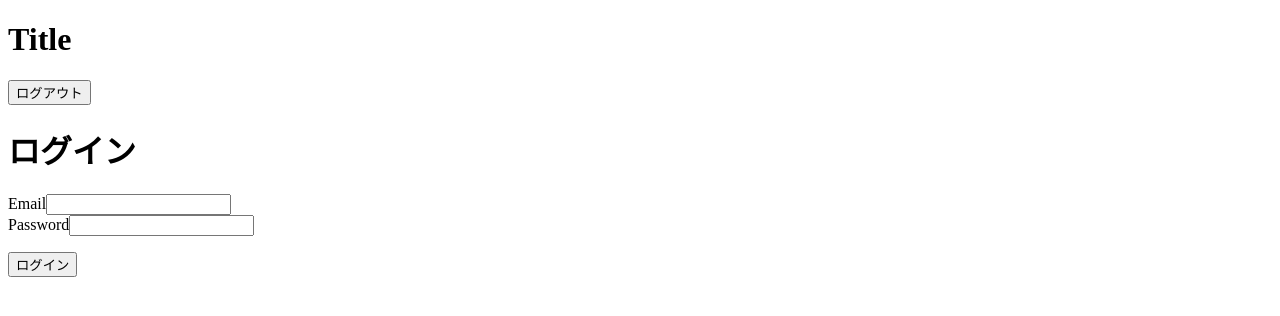
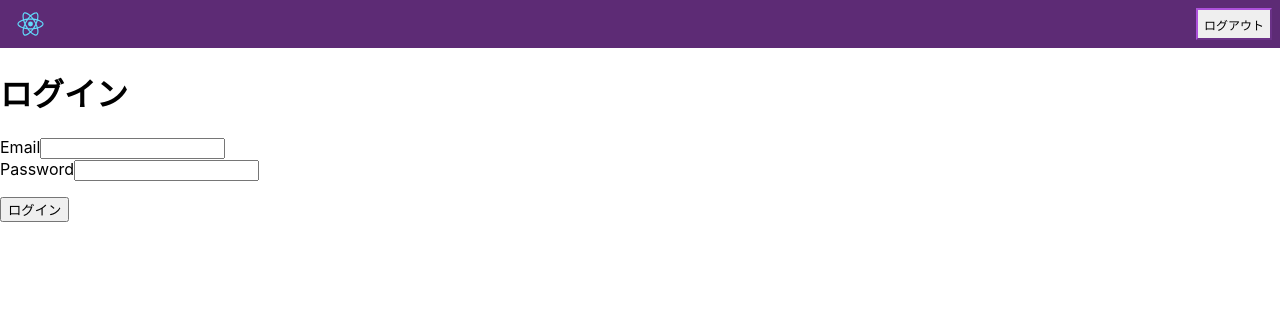
Before and after one commit to iii-ishida/DailyTodo, a React (Create React App) app in the folder web-client/: page /login in a window 1280 px wide. Shown: the top 316 px of the page. Built offline with nearby package versions, Linux system fonts and the light colour scheme; no server answers.

Commit message:
feat(web-client): css を追加

```diff
--- a/web-client/src/components/App/App.css
+++ /dev/null
@@ -1,38 +0,0 @@
-.App {
-  text-align: center;
-}
-
-.App-logo {
-  height: 40vmin;
-  pointer-events: none;
-}
-
-@media (prefers-reduced-motion: no-preference) {
-  .App-logo {
-    animation: App-logo-spin infinite 20s linear;
-  }
-}
-
-.App-header {
-  background-color: #282c34;
-  min-height: 100vh;
-  display: flex;
-  flex-direction: column;
-  align-items: center;
-  justify-content: center;
-  font-size: calc(10px + 2vmin);
-  color: white;
-}
-
-.App-link {
-  color: #61dafb;
-}
-
-@keyframes App-logo-spin {
-  from {
-    transform: rotate(0deg);
-  }
-  to {
-    transform: rotate(360deg);
-  }
-}
--- /dev/null
+++ b/web-client/src/components/App/App.module.css
@@ -0,0 +1,11 @@
+.container {
+  display: grid;
+  grid-template-columns: max-content auto;
+  grid-template-rows: max-content auto;
+  height: 100vh;
+}
+
+.header {
+  grid-column-start: 1;
+  grid-column-end: 3;
+}
--- a/web-client/src/components/App/App.tsx
+++ b/web-client/src/components/App/App.tsx
@@ -10,7 +10,7 @@ import PrivateRoute from 'src/components/PrivateRoute'
 import Header from 'src/components/Header'
 import Navigation from 'src/components/Navigation'
 
-import './App.css'
+import styles from './App.module.css'
 import { useWatchAuthState } from './hooks'
 
 const App: React.FC = () => {
@@ -22,8 +22,9 @@ const App: React.FC = () => {
   }
 
   return (
+    <div className={styles.container}>
       <Router>
-      <Header />
+        <Header className={styles.header} />
 
         {isSignedIn && (
           <Navigation>
@@ -32,6 +33,7 @@ const App: React.FC = () => {
           </Navigation>
         )}
 
+        <div className="App-main">
           <Switch>
             <PrivateRoute exact path="/">
               <TodoList />
@@ -43,7 +45,9 @@ const App: React.FC = () => {
               <Login />
             </Route>
           </Switch>
+        </div>
       </Router>
+    </div>
   )
 }
 
--- a/web-client/src/components/Header.tsx
+++ /dev/null
@@ -1,25 +0,0 @@
-import React from 'react'
-import { useDispatch } from 'react-redux'
-import { signOut } from 'src/auth'
-import { UserActions } from 'src/redux'
-
-function useSignOut(): () => Promise<any> {
-  const dispatch = useDispatch()
-
-  return async () => {
-    return signOut().then(() => dispatch(UserActions.signOut()))
-  }
-}
-
-const Header: React.FC = () => {
-  const signOut = useSignOut()
-
-  return (
-    <header>
-      <h1>Title</h1>
-      <button onClick={() => signOut()}>ログアウト</button>
-    </header>
-  )
-}
-
-export default Header
--- /dev/null
+++ b/web-client/src/components/Header/Header.module.css
@@ -0,0 +1,20 @@
+.header {
+  display: flex;
+  height: calc(4 * var(--spacing-unit));
+  background-color: var(--primary-color);
+  padding: var(--spacing-unit);
+}
+
+.logo {
+  height: 100%;
+}
+
+.signOutButton {
+  margin-left: auto;
+  margin-top: auto;
+  height: 100%;
+
+  font-size: var(--font-size-normal);
+  border-color: var(--accent-color);
+  cursor: pointer;
+}
--- /dev/null
+++ b/web-client/src/components/Header/Header.tsx
@@ -0,0 +1,35 @@
+import React from 'react'
+import { useDispatch } from 'react-redux'
+import { signOut } from 'src/auth'
+import { UserActions } from 'src/redux'
+import logo from './logo.svg'
+import styles from './Header.module.css'
+
+function useSignOut(): () => Promise<any> {
+  const dispatch = useDispatch()
+
+  return async () => {
+    return signOut().then(() => dispatch(UserActions.signOut()))
+  }
+}
+
+type Props = {
+  className?: string
+}
+
+const Header: React.FC<Props> = ({ className }: Props) => {
+  const signOut = useSignOut()
+
+  return (
+    <header className={`${className} ${styles.header}`}>
+      <a href="/">
+        <img src={logo} className={styles.logo} alt="logo" />
+      </a>
+      <button className={styles.signOutButton} onClick={() => signOut()}>
+        ログアウト
+      </button>
+    </header>
+  )
+}
+
+export default Header
--- /dev/null
+++ b/web-client/src/components/Header/index.ts
@@ -0,0 +1 @@
+export { default } from './Header'
--- a/web-client/src/components/Navigation.tsx
+++ b/web-client/src/components/Navigation.tsx
@@ -1,11 +1,12 @@
 import React from 'react'
 
 interface Props {
+  className?: string
   children: JSX.Element | JSX.Element[]
 }
 
-const Navigation: React.FC<Props> = ({ children }: Props) => (
-  <nav>
+const Navigation: React.FC<Props> = ({ className, children }: Props) => (
+  <nav className={className}>
     <ol>
       {[children].flat().map((child, i) => (
         <li key={i}>{child}</li>
--- /dev/null
+++ b/web-client/src/index.css
@@ -0,0 +1,24 @@
+body {
+  margin: 0;
+  font-family: -apple-system, BlinkMacSystemFont, 'Segoe UI', 'Roboto', 'Oxygen',
+    'Ubuntu', 'Cantarell', 'Fira Sans', 'Droid Sans', 'Helvetica Neue',
+    sans-serif;
+  -webkit-font-smoothing: antialiased;
+  -moz-osx-font-smoothing: grayscale;
+}
+
+ul, ol {
+  list-style: none;
+}
+
+code {
+  font-family: source-code-pro, Menlo, Monaco, Consolas, 'Courier New',
+    monospace;
+}
+
+:root {
+  --primary-color: #5D2B75;
+  --accent-color: #AD51DB;
+  --spacing-unit: 8px;
+  --font-size-normal: 12px;
+}
--- a/web-client/src/index.tsx
+++ b/web-client/src/index.tsx
@@ -1,5 +1,6 @@
 import React from 'react'
 import ReactDOM from 'react-dom'
+import './index.css'
 import App from './components/App'
 import { Provider } from 'react-redux'
 import { store } from 'src/redux'
```
Also changed, not shown: web-client/src/components/Header/logo.svg (added). Lines whose indentation alone changed are shown as unchanged.
